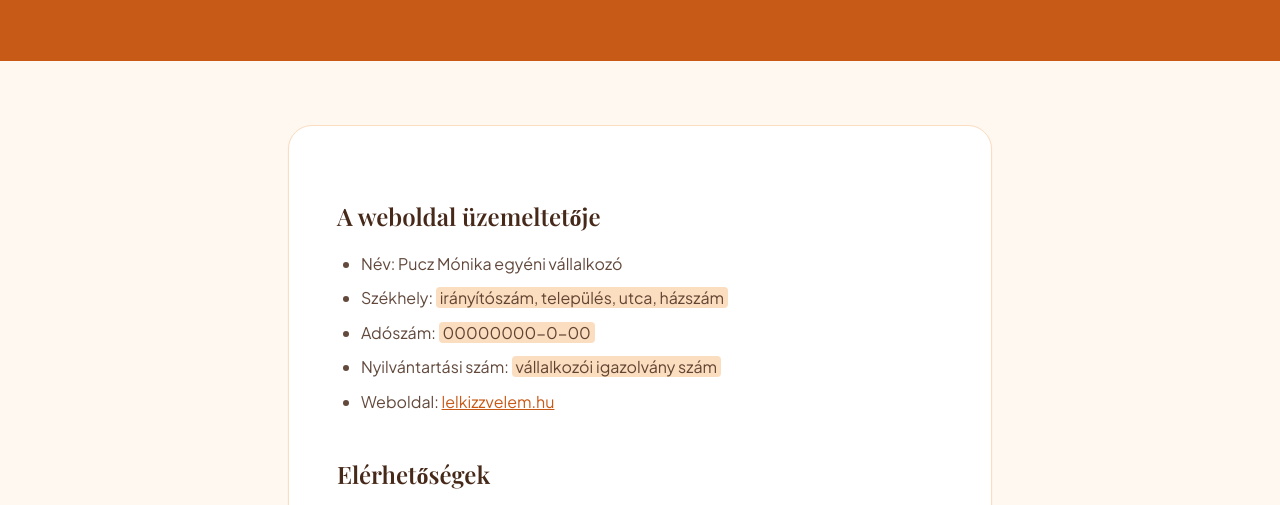
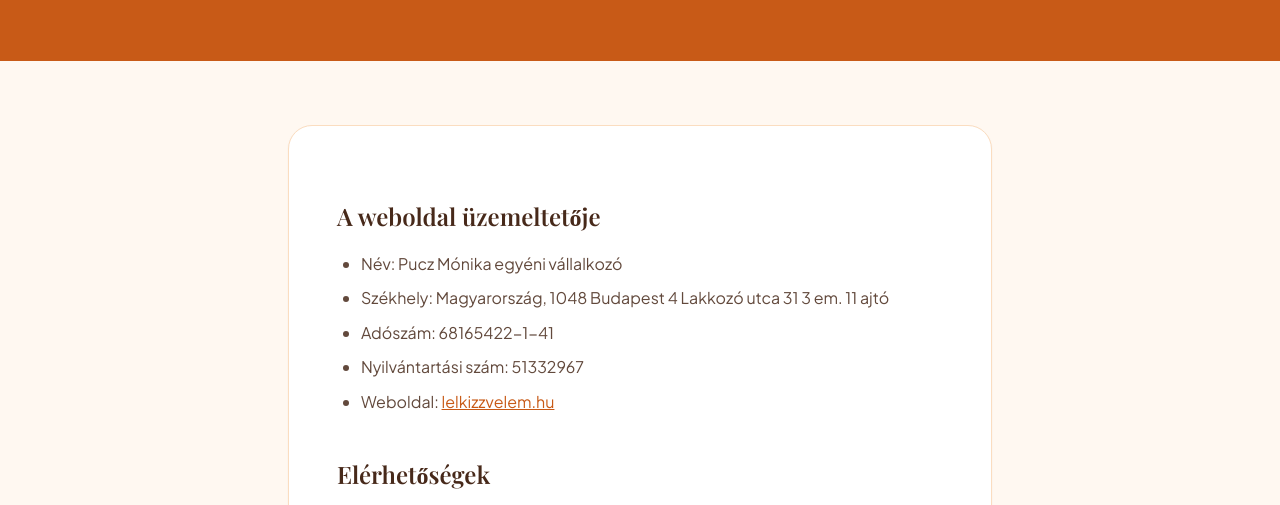
Before and after one commit to ndgrowthmarketing-tech/lelkizzvelem, a plain HTML site: page impresszum/index.html in a window 1280 px wide. Shown: the part 235-740 px from the top of the page. Drawn offline with nearby package versions, Linux system fonts and the light colour scheme; a web font is replaced by a local one.

Commit message:
Update index.html

```diff
--- a/impresszum/index.html
+++ b/impresszum/index.html
@@ -64,9 +64,9 @@
                     <h2 style="margin-top:1.5rem">A weboldal üzemeltetője</h2>
                     <ul>
                         <li>Név: Pucz Mónika egyéni vállalkozó</li>
-                        <li>Székhely: <span class="todo">irányítószám, település, utca, házszám</span></li>
-                        <li>Adószám: <span class="todo">00000000-0-00</span></li>
-                        <li>Nyilvántartási szám: <span class="todo">vállalkozói igazolvány szám</span></li>
+                        <li>Székhely: Magyarország, 1048 Budapest 4 Lakkozó utca 31 3 em. 11 ajtó</li>
+                        <li>Adószám: 68165422-1-41</li>
+                        <li>Nyilvántartási szám: 51332967</li>
                         <li>Weboldal: <a href="https://lelkizzvelem.hu/">lelkizzvelem.hu</a></li>
                     </ul>
 
@@ -75,7 +75,6 @@
                         <li>Helyszín (személyes alkalmak): 1119 Budapest, Fehérvári út 107/B</li>
                         <li>Telefon: <a href="tel:+36307275373">+36 30 727 5373</a></li>
                         <li>E-mail: <a href="mailto:info@lelkizzvelem.hu">info@lelkizzvelem.hu</a></li>
-                        <li>Nyitvatartás: mindennap 11:00 – 18:00</li>
                     </ul>
 
                     <h2>Tárhelyszolgáltató</h2>
```
